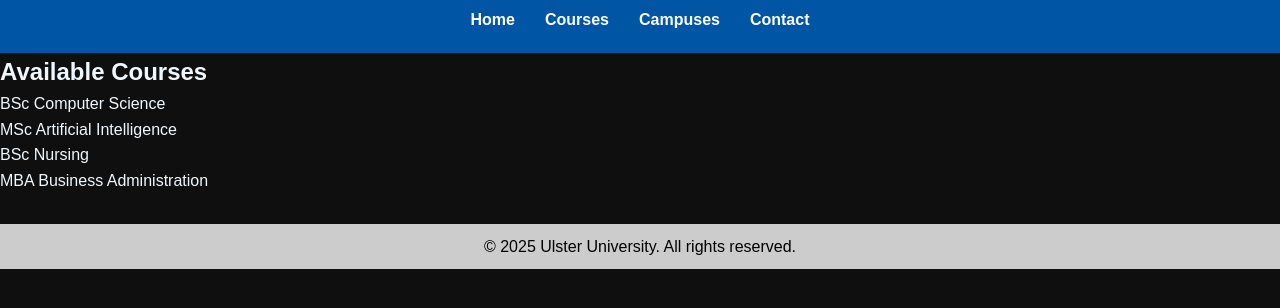
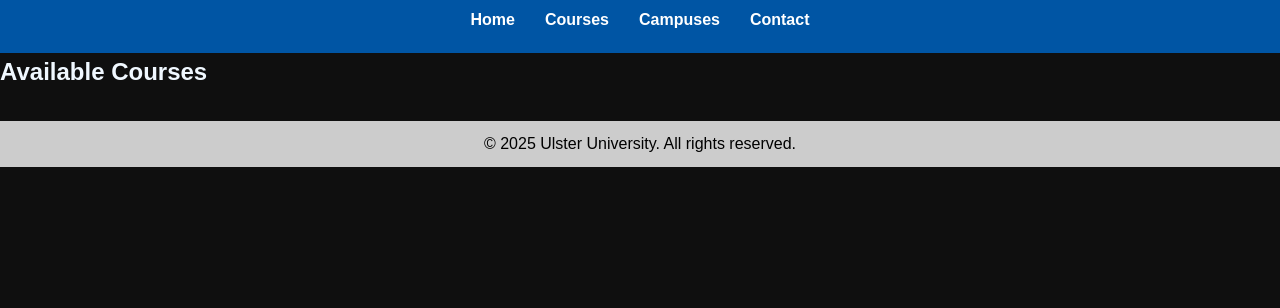
Before and after one commit to m-khan-97/Client-Side-Development-CW2, a plain HTML site: page courses.html in a window 1280 px wide. Shown: the part 74-382 px from the top of the page. Drawn offline with Linux system fonts and the light colour scheme.

Commit message:
Irfan: I have removed the list

```diff
--- a/courses.html
+++ b/courses.html
@@ -22,11 +22,11 @@
 
   <main class="content" style="color: aliceblue;">
     <h2>Available Courses</h2>
-    <ul>
+    <!-- <ul>
       <li>BSc Computer Science</li>
       <li>MSc Artificial Intelligence</li>
       <li>BSc Nursing</li>
-      <li>MBA Business Administration</li>
+      <li>MBA Business Administration</li> -->
     </ul>
   </main>
 
```
